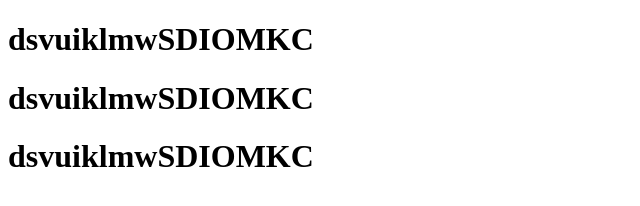
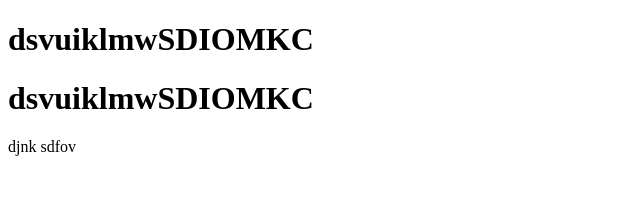
Before and after one commit to abhinavc314/coursera3, a website: page index.html in a window 1280 px wide. Shown: the whole page, without its empty margins (0-640 px from the left). Drawn offline with Linux system fonts and the light colour scheme.

Commit message:
second commit

```diff
--- a/index.html
+++ b/index.html
@@ -4,6 +4,6 @@
     <body>
           <h1>dsvuiklmwSDIOMKC</h1>
           <h1>dsvuiklmwSDIOMKC</h1>
-          <h1>dsvuiklmwSDIOMKC</h1>
+          <p>djnk sdfov</p>
     </body>
 </html>
```
Also changed, not shown: package.json (added, +24 -0 lines), 2 other files.
